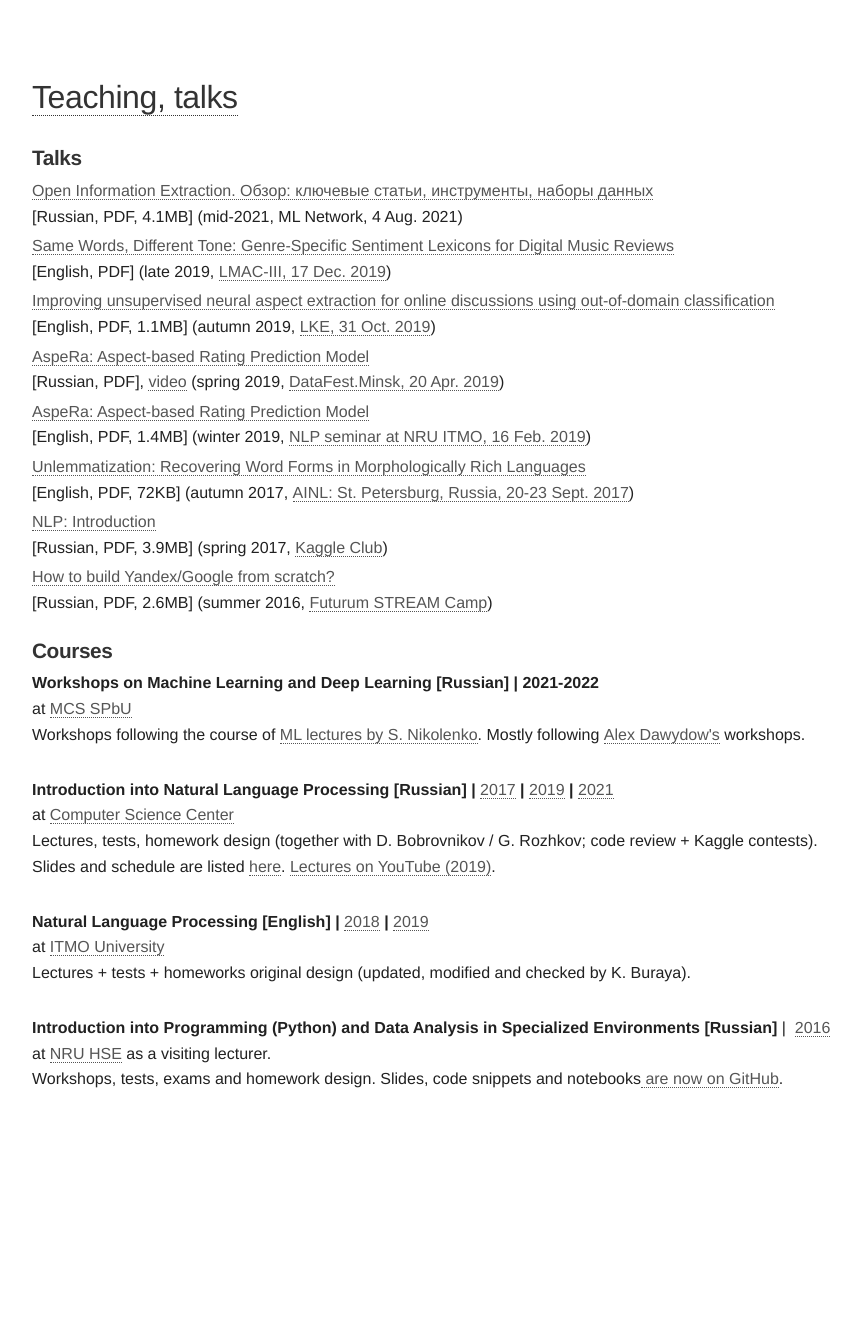
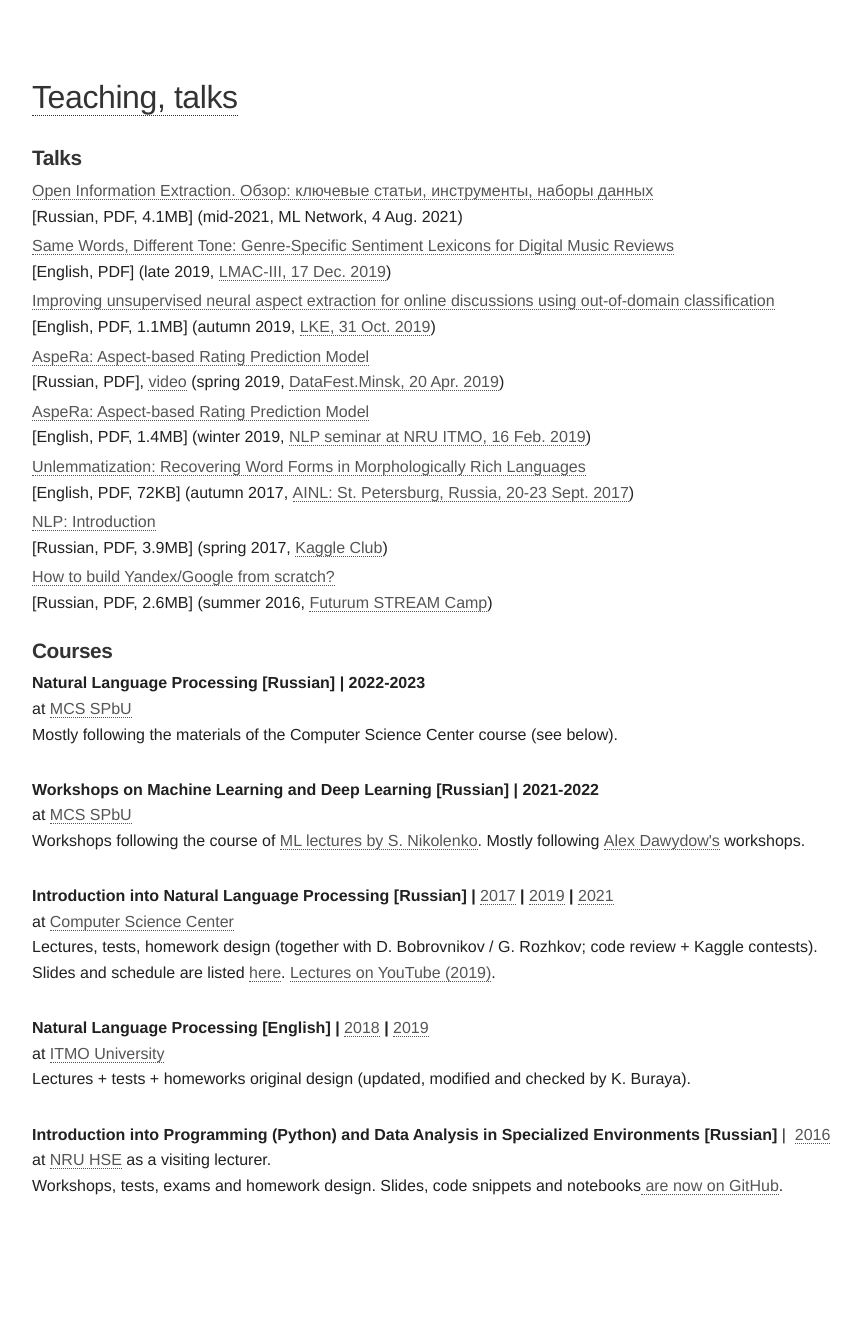
Before and after one commit to alexeyev/alexeyev.github.io, a Jekyll site: the page built from blahblahblah.html, in a window 1280 px wide. Shown: the whole page, without its empty margins (208-1069 px from the left). Built offline with Jekyll 4.4.1, drawn with Linux system fonts in a browser that asks for light colours; before the commit the page ends 1214 px from its top, so only the background shows below that.

Commit message:
Update blahblahblah.html

```diff
--- a/blahblahblah.html
+++ b/blahblahblah.html
@@ -58,6 +58,11 @@
     </ul>
     <h3>Courses</h3>
     <ul>
+	<li><b>Natural Language Processing [Russian]&nbsp;|&nbsp;2022-2023</b>
+		<br> at <a href="https://math-cs.spbu.ru/en/">MCS SPbU</a>
+		<br>Mostly following the materials of the Computer Science Center course (see below).
+		<br><br/>
+
 	<li><b>Workshops on Machine Learning and Deep Learning [Russian]&nbsp;|&nbsp;2021-2022</b>
 		<br> at <a href="https://math-cs.spbu.ru/en/">MCS SPbU</a>
 		<br> Workshops following the course of
```
